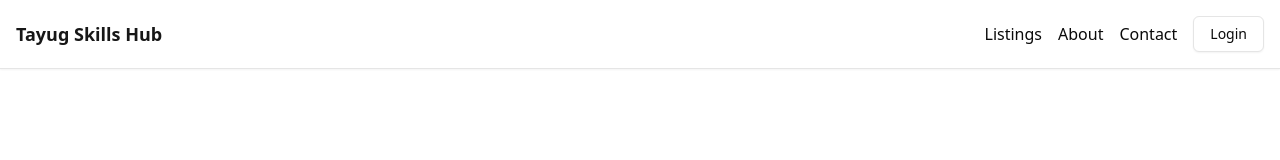
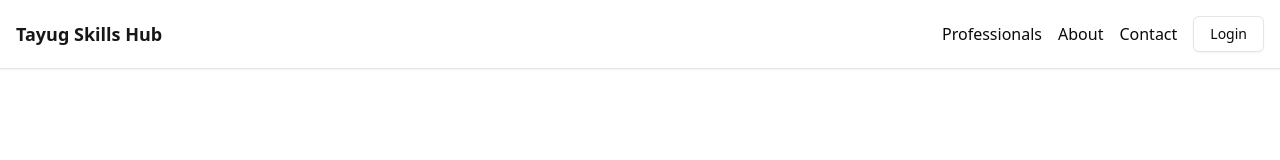
Before and after one commit to sezaru-dev/tayug-skills-hub, a Next.js app: page / in a window 1280 px wide. Shown: the top 160 px of the page. Built offline with nearby package versions, Linux system fonts and the light colour scheme.

Commit message:
refactor(navbar): rename "Listing" link to "Professionals" for clarity

```diff
--- a/src/components/sections/Header.tsx
+++ b/src/components/sections/Header.tsx
@@ -14,8 +14,8 @@ export default function Header() {
 
         {/* Navigation */}
         <nav className="flex items-center space-x-4">
-          <Link href="/listings" className="hover:text-primary">
-            Listings
+          <Link href="/professionals" className="hover:text-primary">
+            Professionals
           </Link>
           <Link href="/about" className="hover:text-primary">
             About
```
